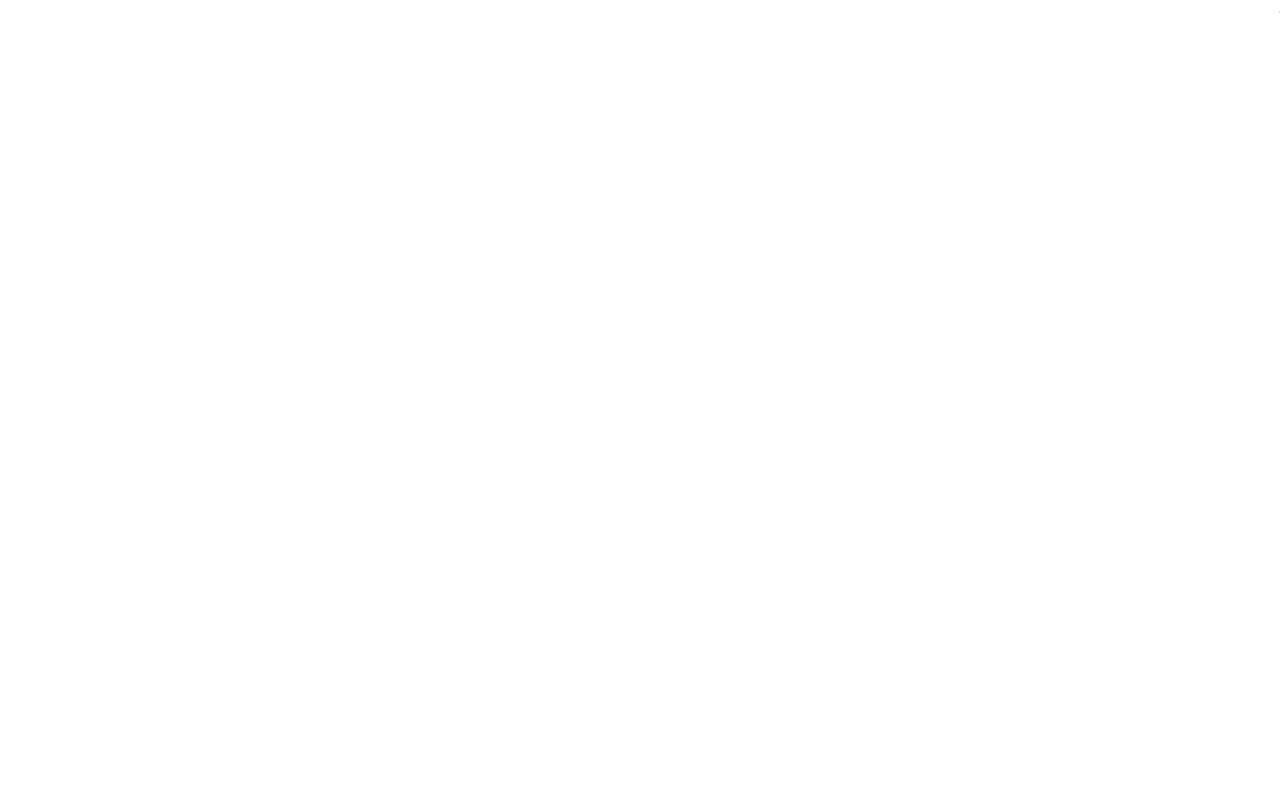
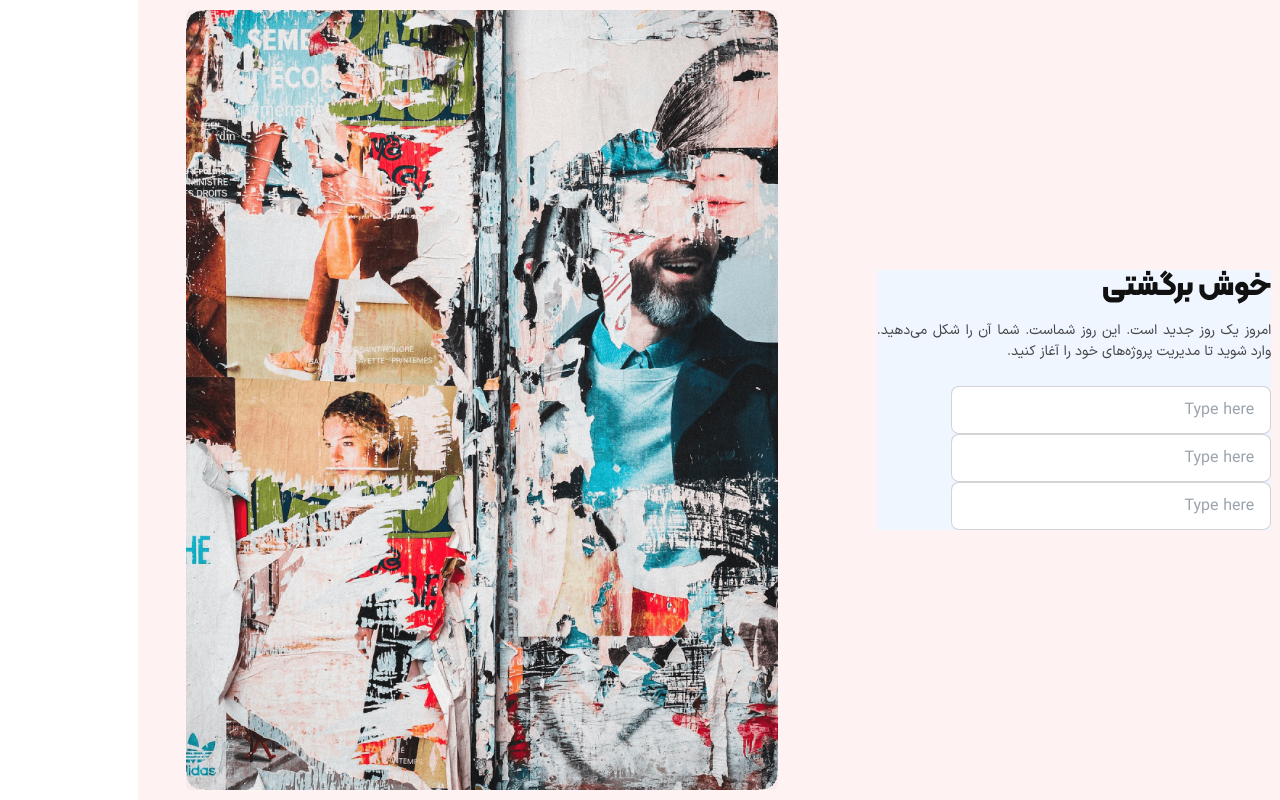
Before and after one commit to mahdi7596/mahdimahdiyani-webapp-v1, a React (Vite) app in the folder client/: page /signup in a window 1280 px wide. Built offline with nearby package versions, Linux system fonts and the light colour scheme.

Commit message:
added input fields to signup page

```diff
--- a/client/src/pages/Signup.tsx
+++ b/client/src/pages/Signup.tsx
@@ -1,5 +1,74 @@
+import { useState } from "react";
+
+import art from "../assets/images/auth-thumbnail.png";
+
+interface IRegister {
+  name: string;
+  email: string;
+  password: string;
+}
+
 const Signup = () => {
-  return <div>Signup</div>;
+  const [formData, setFormData] = useState<IRegister>({
+    name: "",
+    email: "",
+    password: "",
+  });
+
+  console.log(formData);
+
+  const handleChange = (e: React.ChangeEvent<HTMLInputElement>) => {
+    const { name, value } = e.target;
+    setFormData((prevData) => ({
+      ...prevData,
+      [name]: value,
+    }));
+  };
+
+  return (
+    <section className="section-container h-screen flex items-center justify-between p-12 bg-red-50">
+      <div className="w-1/3 flex flex-col gap-y-6 mx-auto bg-blue-50">
+        <div className="flex flex-col gap-y-3.5">
+          <h2 className="text-3xl text-neutral font-headingFont font-extrabold">
+            خوش برگشتی
+          </h2>
+          <p className="text-justify text-neutrals500">
+            امروز یک روز جدید است. این روز شماست. شما آن را شکل می‌دهید. وارد
+            شوید تا مدیریت پروژه‌های خود را آغاز کنید.
+          </p>
+        </div>
+        <form>
+          <input
+            name="name"
+            value={formData.name}
+            onChange={handleChange}
+            type="text"
+            placeholder="Type here"
+            className="input input-bordered w-full max-w-xs"
+          />
+          <input
+            name="email"
+            value={formData.email}
+            onChange={handleChange}
+            type="email"
+            placeholder="Type here"
+            className="input input-bordered w-full max-w-xs"
+          />
+          <input
+            name="password"
+            value={formData.password}
+            onChange={handleChange}
+            type="password"
+            placeholder="Type here"
+            className="input input-bordered w-full max-w-xs"
+          />
+        </form>
+      </div>
+      <div className="w-1/2">
+        <img src={art} className="max-h-screen w-full rounded-md" />
+      </div>
+    </section>
+  );
 };
 
 export default Signup;
```
Also changed, not shown: client/src/assets/images/auth-thumbnail.png (added), 1 other file (tests, documents, lock files or other folders).
